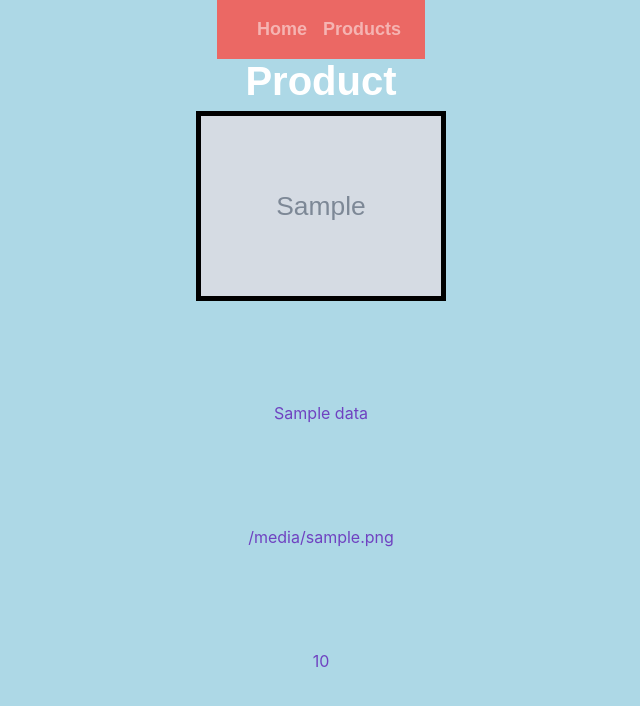
After one commit to enesgarip/Flask-Web-App, a Flask app: template templates/product.html in a window 1280 px wide. The commit adds this page. Shown: the top 706 px of the page, without its empty margins (319-959 px from the left). Run offline with Flask 2, Linux system fonts and the light colour scheme; the template is opened without the code that fills it: most values are stand-ins (such as "Sample title", 1, 10 or a date in 2020); grey boxes marked "Sample" are stand-in pictures; some web fonts are replaced.

Commit message:
scraping done
Scraping function and new routings added. Page design changed.

```diff
--- a/app.py
+++ b/app.py
@@ -1,15 +1,49 @@
-from flask import Flask, render_template
+from flask import Flask, render_template, request, redirect, url_for
+import requests
+from bs4 import BeautifulSoup
 
 app1 = Flask(__name__)
 
 
-@app1.route("/")
+def add_product(link):
+    product_obj = dict()
+    html_requests = requests.get(link)
+    soup = BeautifulSoup(html_requests.text, 'html.parser')
+    product_name = soup.find(
+        attrs={'class': 'wt-text-body-03 wt-line-height-tight wt-break-word wt-mb-xs-1'}).getText().strip()
+    product_obj['name'] = product_name
+    product_image = soup.find(
+        attrs={'class': 'wt-max-width-full wt-horizontal-center wt-vertical-center carousel-image wt-rounded'})[
+        'src']
+    product_obj['image'] = product_image
+    product_price = soup.find(attrs={'class': 'wt-text-title-03 wt-mr-xs-2'}).getText().strip()[1:]
+    product_obj['price'] = product_price
+    return product_obj
+
+
+@app1.route("/", methods=['GET', 'POST'])
 def home():
-    return render_template("home.html")
+    if request.method == 'POST':
+        product_link = request.form['inputForm']
+        if "www.etsy.com" in product_link:
+            # print(addProduct(product_link))
+            product_obj = add_product(product_link)
+            return render_template("product.html", data=product_obj)
+        else:
+            return redirect(url_for('error'))
+    else:
+        return render_template("home.html")
+
+
+@app1.route("/error")
+def error():
+    return render_template("error.html")
+
 
 @app1.route("/products")
 def products():
-    return render_template("about.html")
+    return render_template("products.html")
+
 
 if __name__ == '__main__':
     app1.run(debug=True)
--- a/static/css/template.css
+++ b/static/css/template.css
@@ -2,11 +2,25 @@
 	background-color:lightblue;
 	text-align:center;
 }
-.h1style{
-	margin: 80px;
+h1{
+
 	color: white;
 }
-.pstyle{
-	margin: 50px;
+.p1{
+	margin: 100px;
 	color: #6f42c1;
 }
+.box{
+    width: 250px;
+	margin-left: auto;
+  	margin-right: auto;
+	border: 5px solid black;
+}
+img{
+	max-width: 100%;
+    max-height: 100%;
+    display: block;
+}
+.container1{
+	margin: 100px;
+}
--- /dev/null
+++ b/templates/product.html
@@ -0,0 +1,22 @@
+<!DOCTYPE html>
+<html lang="en" dir="ltr">
+  <head>
+    <meta charset="utf-8">
+    <title>Product</title>
+  </head>
+  <body>
+  {% extends "template.html" %}
+    {% block content %}
+    <h1> Product </h1>
+        <div class="box">
+             <img src="{{ data['image'] }}" alt="image"/>
+        </div>
+        <div>
+            <p class="p1">{{data['name']}}</p>
+            <p class="p1">{{data['image']}}</p>
+            <p class="p1">{{data['price']}}</p>
+        </div>
+
+	  {% endblock %}
+  </body>
+</html>
```
Also changed, not shown: requirements.txt (+7 -0 lines), templates/error.html (added, +10 -0 lines), templates/home.html (+8 -6 lines), templates/products.html (renamed from templates/about.html).
